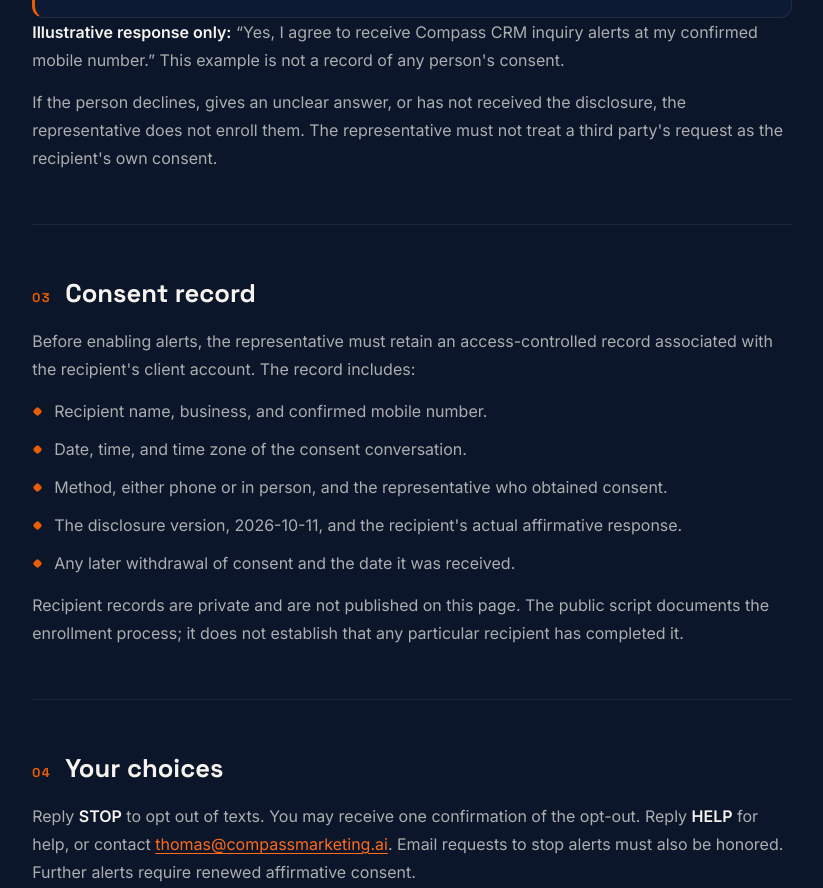
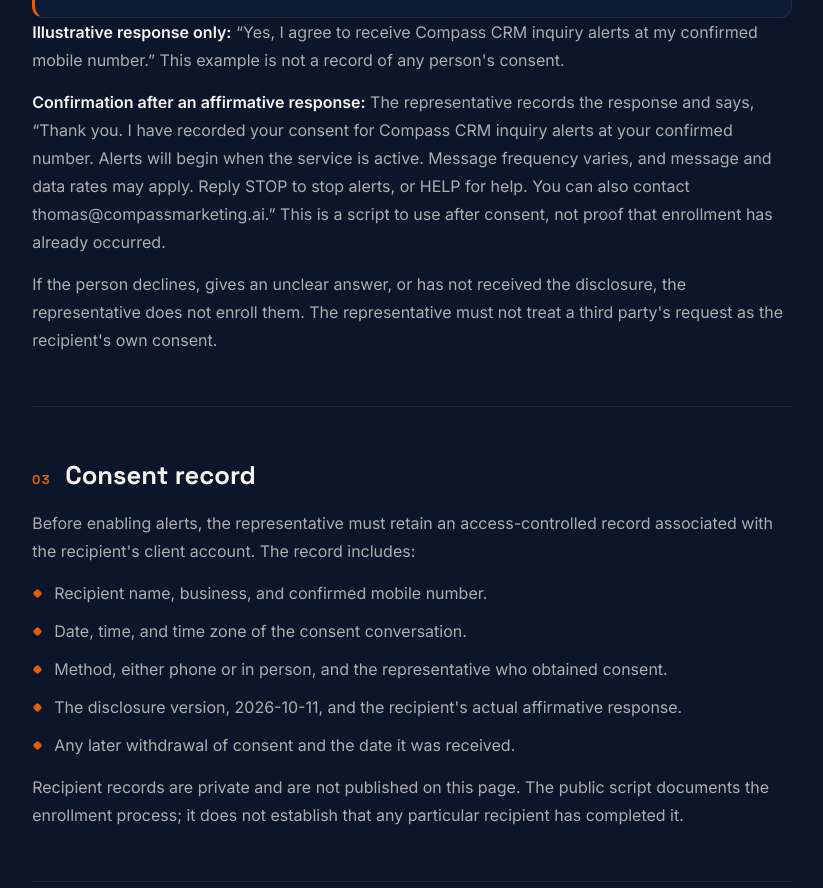
Before and after one commit to Compass2026/compasswebsite, a plain HTML site: page sms-consent.html in a window 1280 px wide. Shown: the part 1446-2334 px from the top of the page, without its empty margins (339-1162 px from the left). Drawn offline with Linux system fonts and the light colour scheme.

Commit message:
Include verbal enrollment confirmation in consent script

```diff
--- a/sms-consent.html
+++ b/sms-consent.html
@@ -96,6 +96,7 @@
 <p>Would you like to receive automated text messages from Compass Marketing Advisors LLC when your business receives a new website inquiry? These are Compass CRM account alerts, not marketing texts. Message frequency varies with your inquiry volume. Message and data rates may apply. You can reply STOP at any time to opt out, or HELP for help. You can also contact thomas@compassmarketing.ai. Consent is optional and is not a condition of purchasing services. Our SMS terms are at compassmarketing.ai/terms.html and our privacy policy is at compassmarketing.ai/privacy.html. Do you agree to receive these inquiry alerts at the mobile number you have confirmed?</p>
 </div>
 <p><strong>Illustrative response only:</strong> “Yes, I agree to receive Compass CRM inquiry alerts at my confirmed mobile number.” This example is not a record of any person's consent.</p>
+<p><strong>Confirmation after an affirmative response:</strong> The representative records the response and says, “Thank you. I have recorded your consent for Compass CRM inquiry alerts at your confirmed number. Alerts will begin when the service is active. Message frequency varies, and message and data rates may apply. Reply STOP to stop alerts, or HELP for help. You can also contact thomas@compassmarketing.ai.” This is a script to use after consent, not proof that enrollment has already occurred.</p>
 <p>If the person declines, gives an unclear answer, or has not received the disclosure, the representative does not enroll them. The representative must not treat a third party's request as the recipient's own consent.</p>
 </section>
 <section id="record">
```
